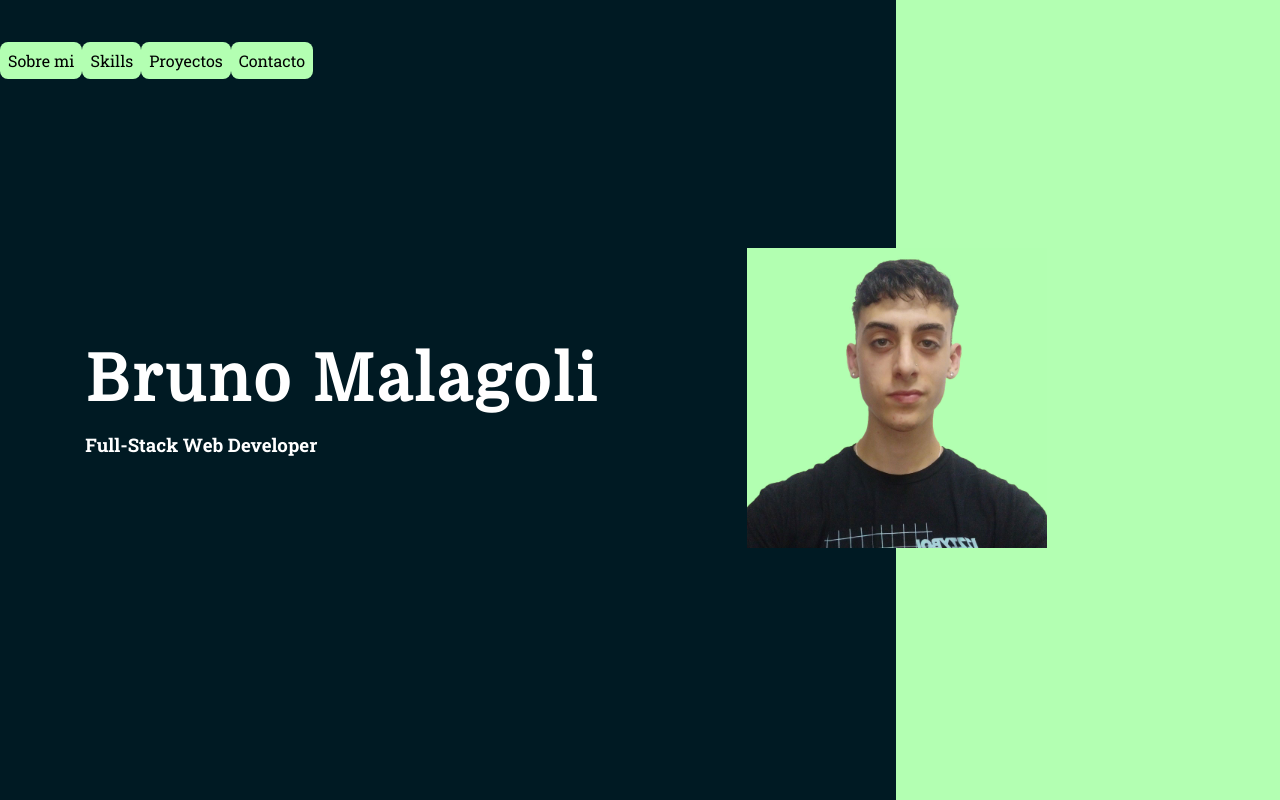
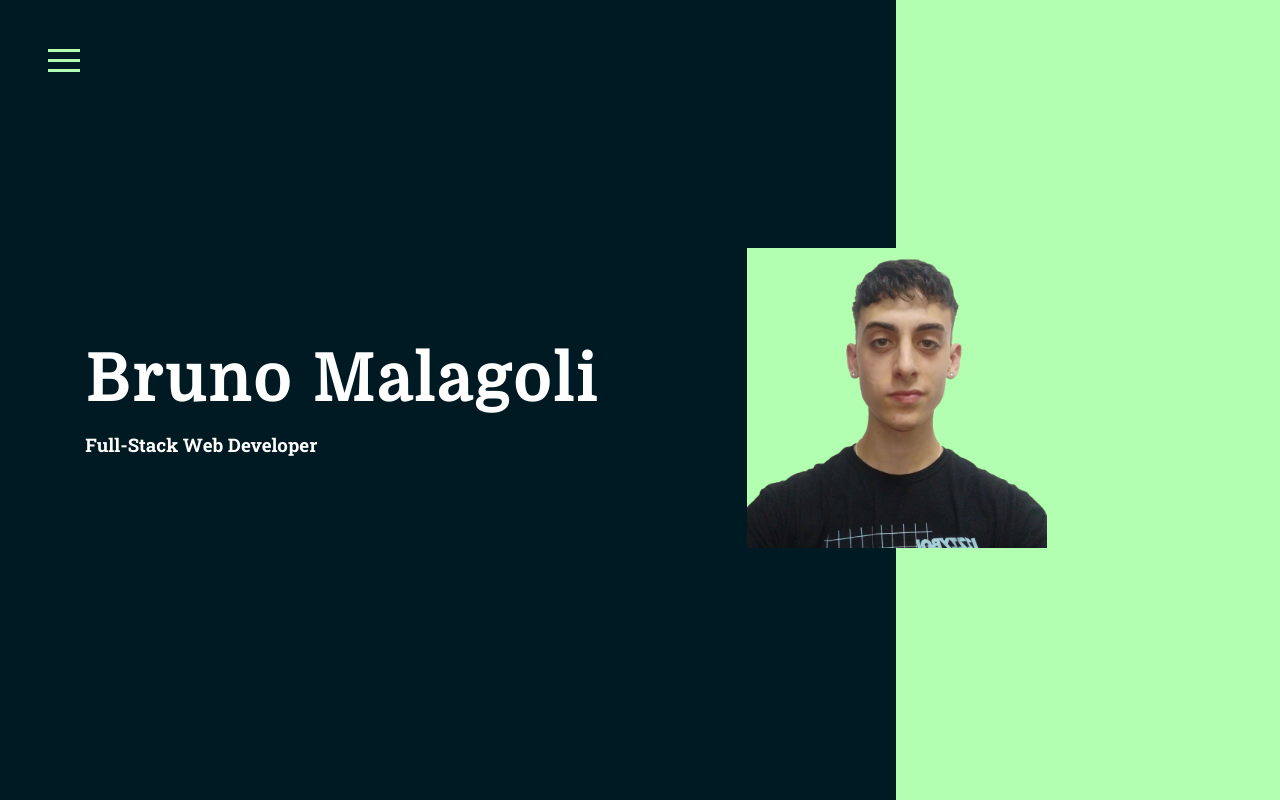
Before and after one commit to BrunoMalagoli/bmalagoli-portfolio, a React (Vite) app: page / in a window 1280 px wide. Built offline with nearby package versions, Linux system fonts and the light colour scheme.

Commit message:
Hamburguer button implementation (no menu yet)

```diff
--- a/package.json
+++ b/package.json
@@ -9,6 +9,7 @@
     "preview": "vite preview"
   },
   "dependencies": {
+    "hamburger-react": "^2.5.0",
     "react": "^18.2.0",
     "react-dom": "^18.2.0"
   },
--- a/src/components/NavBar/index.tsx
+++ b/src/components/NavBar/index.tsx
@@ -1,14 +1,11 @@
 import styles from "./styles/index.module.css";
-
+import { Twirl as Hamburger } from "hamburger-react";
 const NavBar = () => {
   return (
     <>
       <nav className={styles.navBarContainer}>
-        <div className={styles.navBar}>
-          <a>Sobre mi</a>
-          <a>Skills</a>
-          <a>Proyectos</a>
-          <a>Contacto</a>
+        <div className={styles.menu}>
+          <Hamburger color="#b3ffb2" />
         </div>
       </nav>
     </>
--- a/src/components/NavBar/styles/index.module.css
+++ b/src/components/NavBar/styles/index.module.css
@@ -5,15 +5,9 @@
     height: 15vh;
     background-color: transparent;
 }
-.navBar{
+.menu{
     display: flex;
     align-items: center;
-    justify-content: space-evenly;
-    height: 100%;
+    justify-content: center;
+    width: 10%;
 }
-
-.navBar > a {
-    padding: 8px;
-    background-color: #b3ffb2;
-    border-radius: 8px;
-}
```
Also changed, not shown: 1 other file (tests, documents, lock files or other folders).
